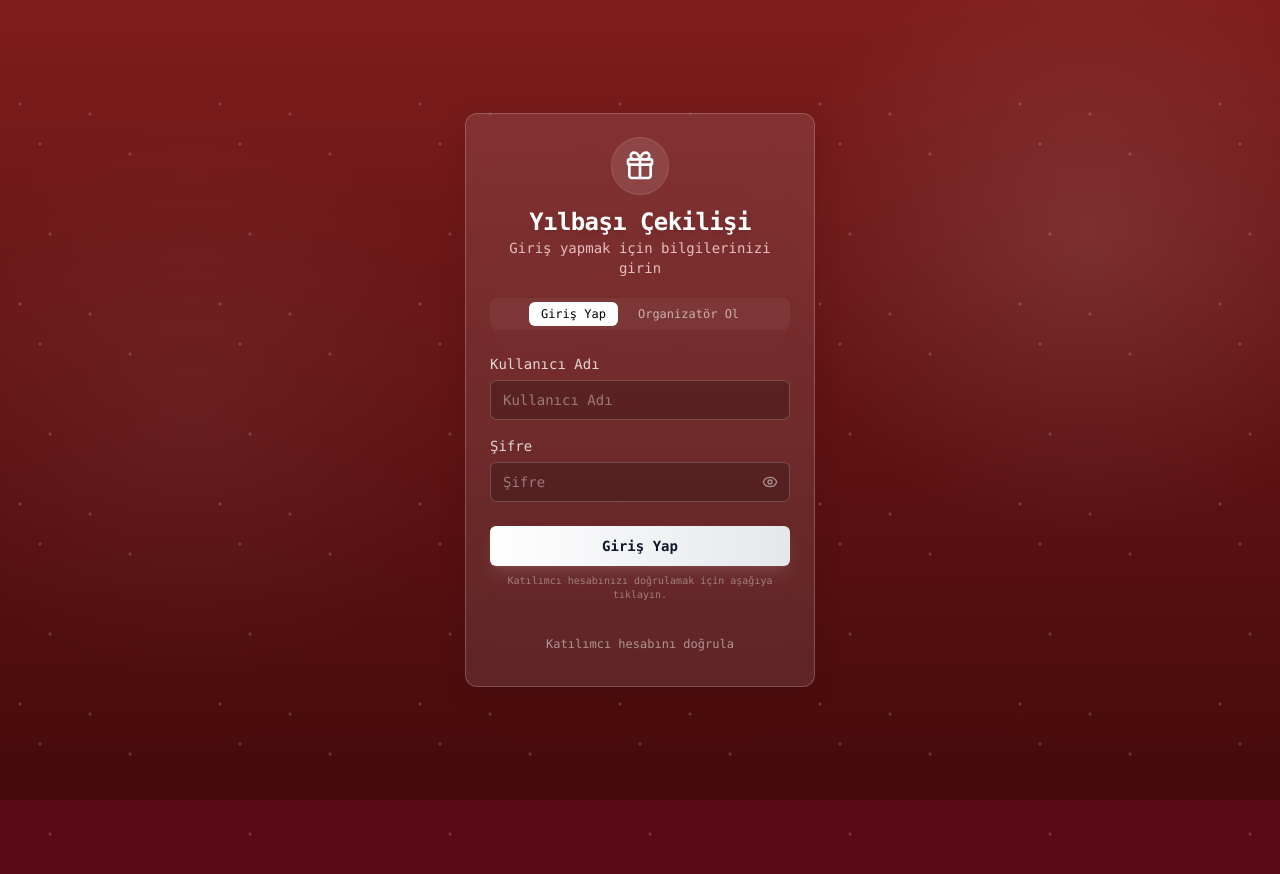
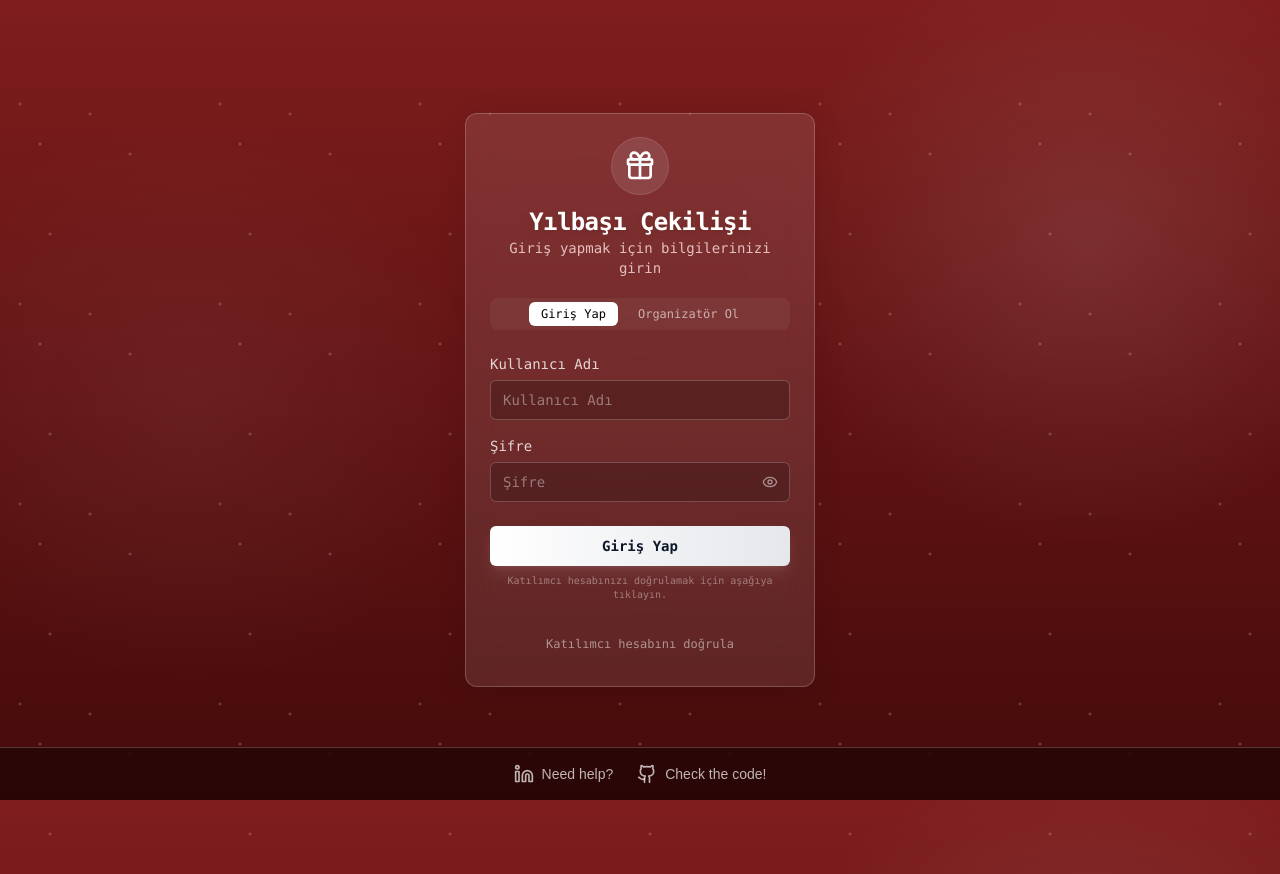
Before and after one commit to ugurkiymetli/secret-santa, a Next.js app: page / in a window 1280 px wide. Shown: the top 874 px of the page. Before the commit the page ends 800 px from the top, so only its background shows below. Built offline with nearby package versions, Linux system fonts and the light colour scheme.

Commit message:
add footer

```diff
--- a/app/layout.tsx
+++ b/app/layout.tsx
@@ -45,6 +45,8 @@ export const metadata: Metadata = {
   },
 };
 
+import Footer from "@/components/Footer";
+
 export default function RootLayout({
   children,
 }: Readonly<{
@@ -53,9 +55,10 @@ export default function RootLayout({
   return (
     <html lang="en">
       <body
-        className={`${geistSans.variable} ${geistMono.variable} antialiased`}
+        className={`${geistSans.variable} ${geistMono.variable} antialiased pb-20`}
       >
         {children}
+        <Footer />
         <Toaster
           position="top-center"
           toastOptions={{
--- /dev/null
+++ b/components/Footer.tsx
@@ -0,0 +1,28 @@
+import { Github, Linkedin } from "lucide-react";
+
+export default function Footer() {
+  return (
+    <footer className="fixed bottom-0 left-0 right-0 z-50 flex justify-center items-center py-4 px-6 backdrop-blur-md bg-black/40 border-t border-white/20">
+      <div className="flex items-center gap-6">
+        <a
+          href="https://www.linkedin.com/in/ugurkiymetli"
+          target="_blank"
+          rel="noopener noreferrer"
+          className="flex items-center gap-2 text-white/70 hover:text-white transition-colors duration-200"
+        >
+          <Linkedin className="w-5 h-5" />
+          <span className="text-sm font-medium hidden sm:inline">Need help?</span>
+        </a>
+        <a
+          href="https://github.com/ugurkiymetli/secret-santa"
+          target="_blank"
+          rel="noopener noreferrer"
+          className="flex items-center gap-2 text-white/70 hover:text-white transition-colors duration-200"
+        >
+          <Github className="w-5 h-5" />
+          <span className="text-sm font-medium hidden sm:inline">Check the code!</span>
+        </a>
+      </div>
+    </footer>
+  );
+}
```
